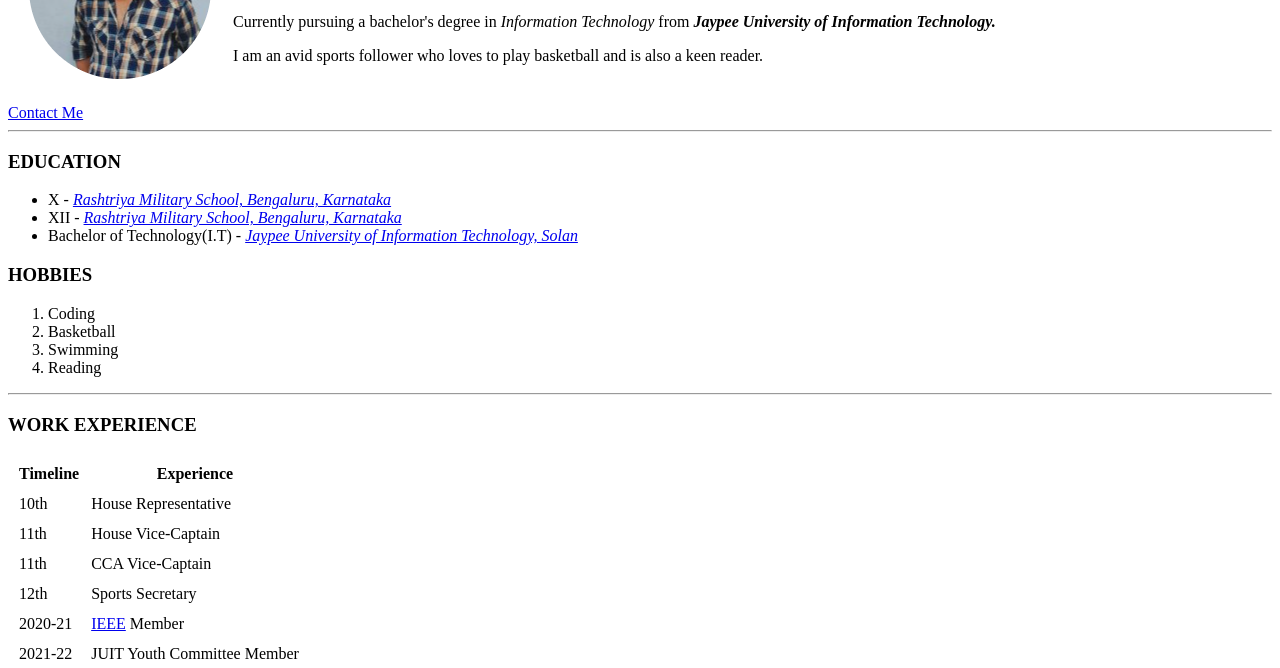
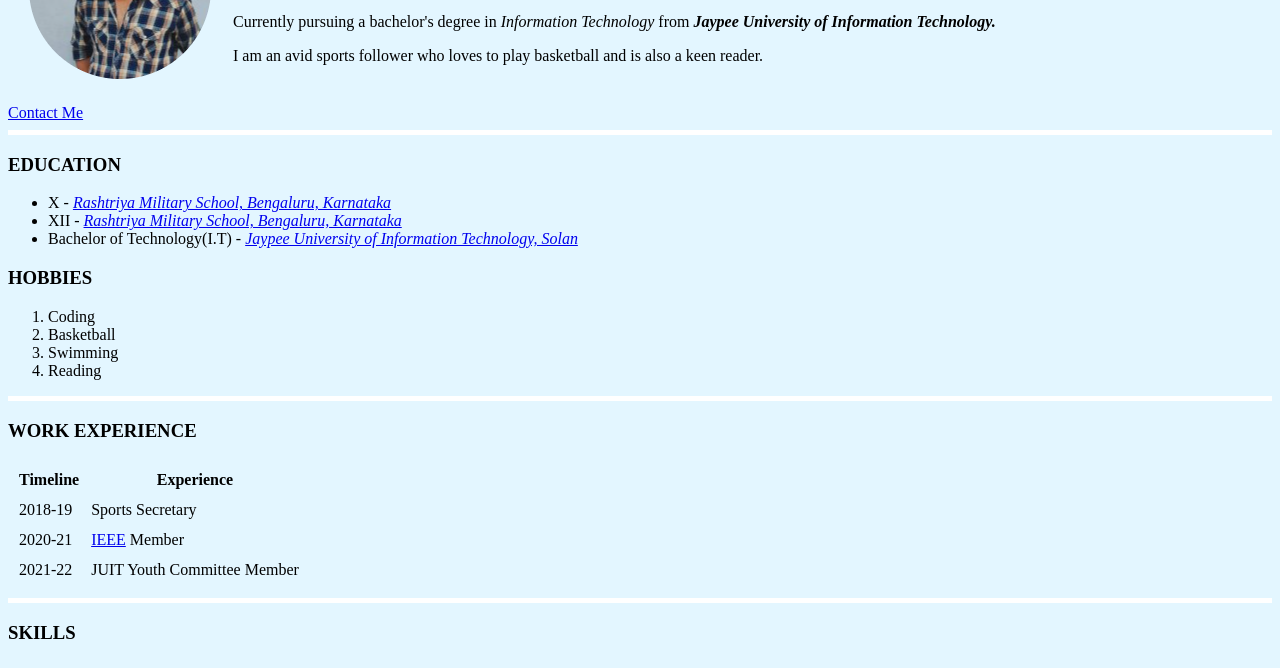
Before and after one commit to chandelgavin/cv, a plain HTML site: page index.html in a window 1280 px wide. Shown: the part 132-800 px from the top of the page. Drawn offline with Linux system fonts and the light colour scheme.

Commit message:
Update index.html

```diff
--- a/index.html
+++ b/index.html
@@ -4,6 +4,20 @@
     <head>
         <meta charset="utf-8">
         <title>Gavin's Portfolio</title>
+
+       <style>
+        body{
+            background-color: #E3F6FF;
+        }
+
+        hr{
+            background-color: white;
+            border-style: none;
+            height: 5px;
+        }
+       </style>
+
+
     </head>
 
     <body>
@@ -46,20 +60,8 @@
             </tr>
         </thead>
         <tbody>
-            <tr>
-                <td>10th</td>
-                <td>House Representative</td>
-            </tr>
-            <tr>
-                <td>11th</td>
-                <td>House Vice-Captain</td>
-            </tr>
-            <tr>
-                <td>11th</td>
-                <td>CCA Vice-Captain</td>
-            </tr>
-            <tr>
-                <td>12th</td>
+
+                <td>2018-19</td>
                 <td>Sports Secretary</td>
             </tr>
             <tr>
```
